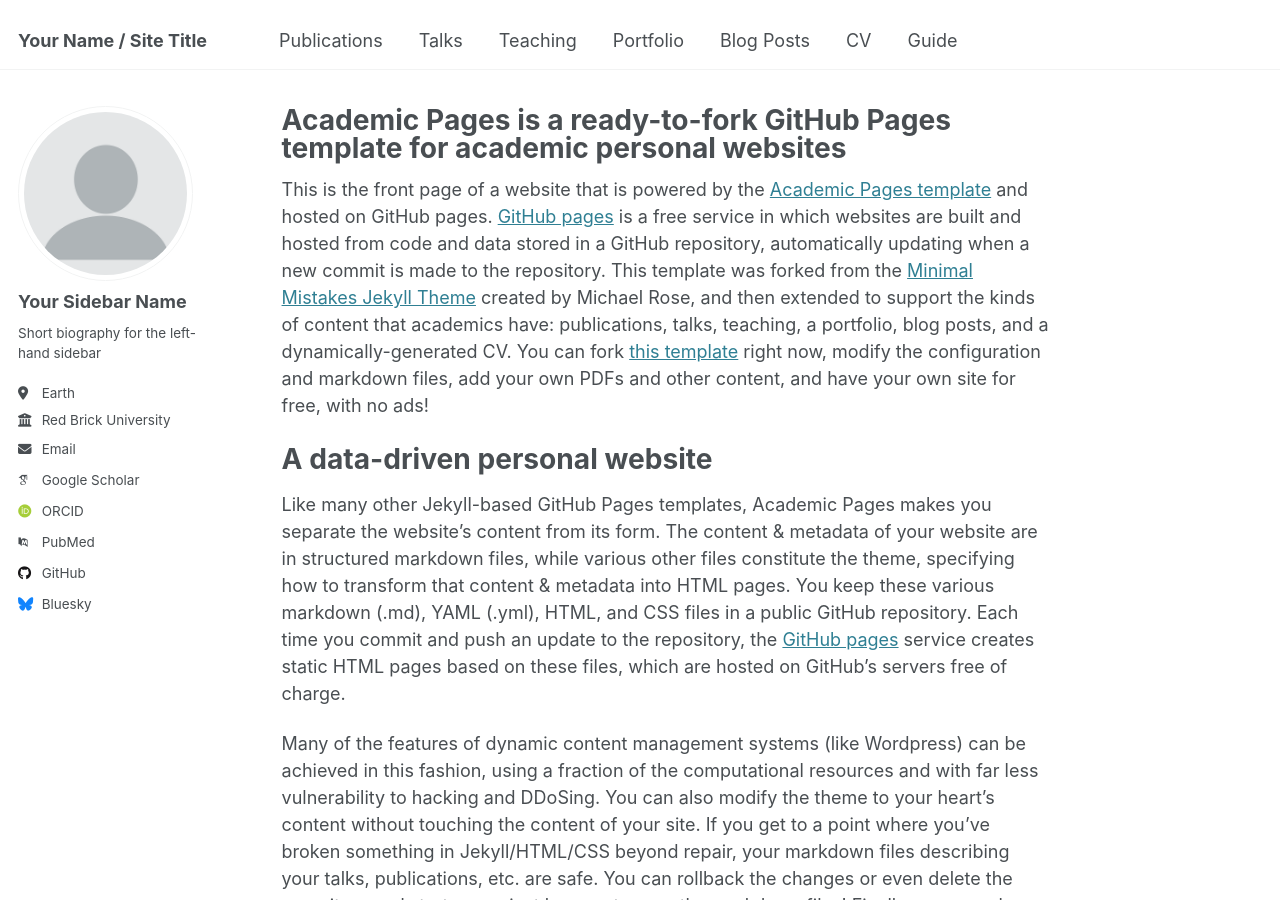
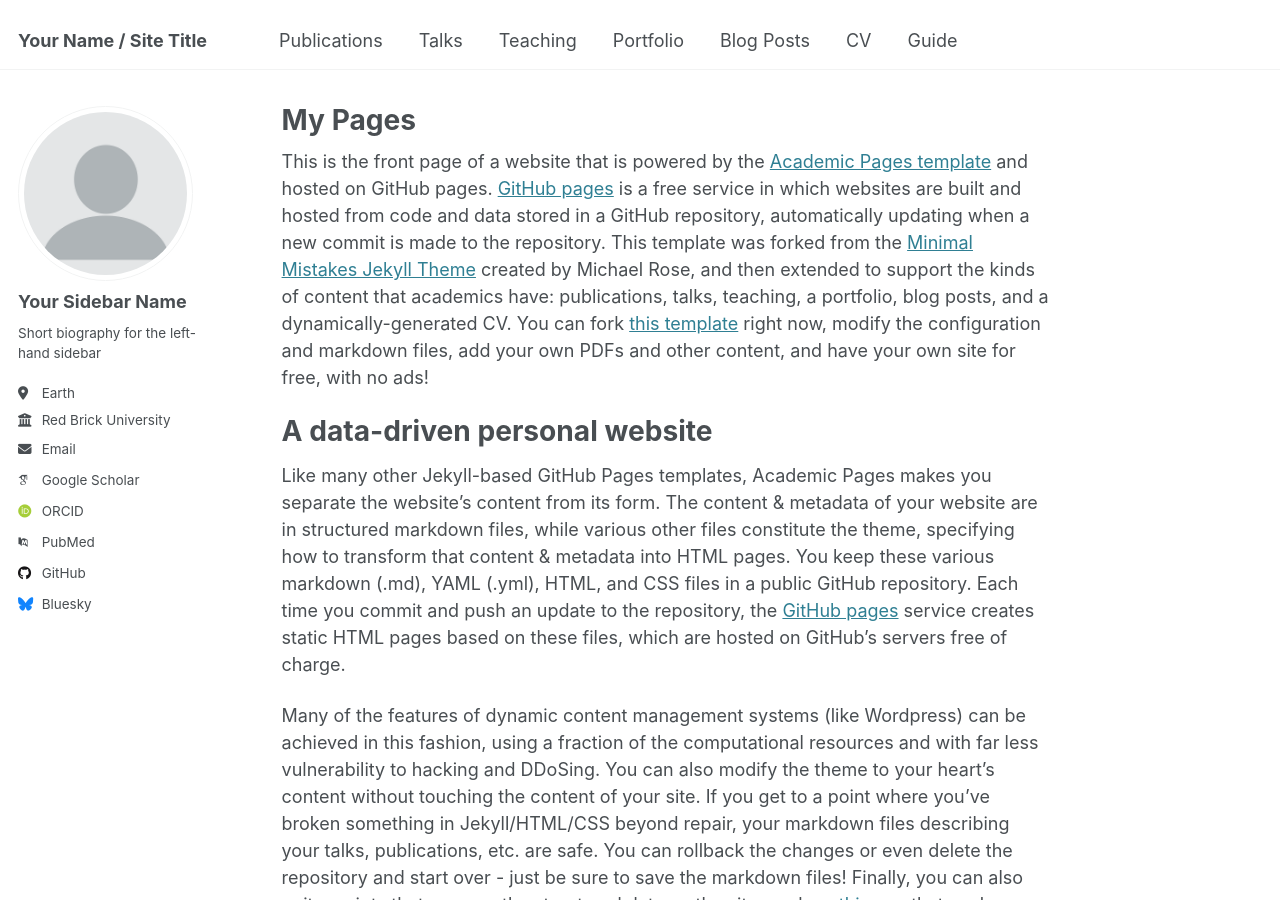
Before and after one commit to yubol-cmu/yubol.github.io, a Jekyll site: the page built from _pages/about.md, in a window 1280 px wide and 900 px high. Built offline with Jekyll 4.4.1, drawn with Linux system fonts in a browser that asks for light colours; some web fonts are replaced.

Commit message:
Update about.md

```diff
--- a/_pages/about.md
+++ b/_pages/about.md
@@ -1,6 +1,6 @@
 ---
 permalink: /
-title: "Academic Pages is a ready-to-fork GitHub Pages template for academic personal websites"
+title: "My Pages"
 author_profile: true
 redirect_from:
   - /about/
```
